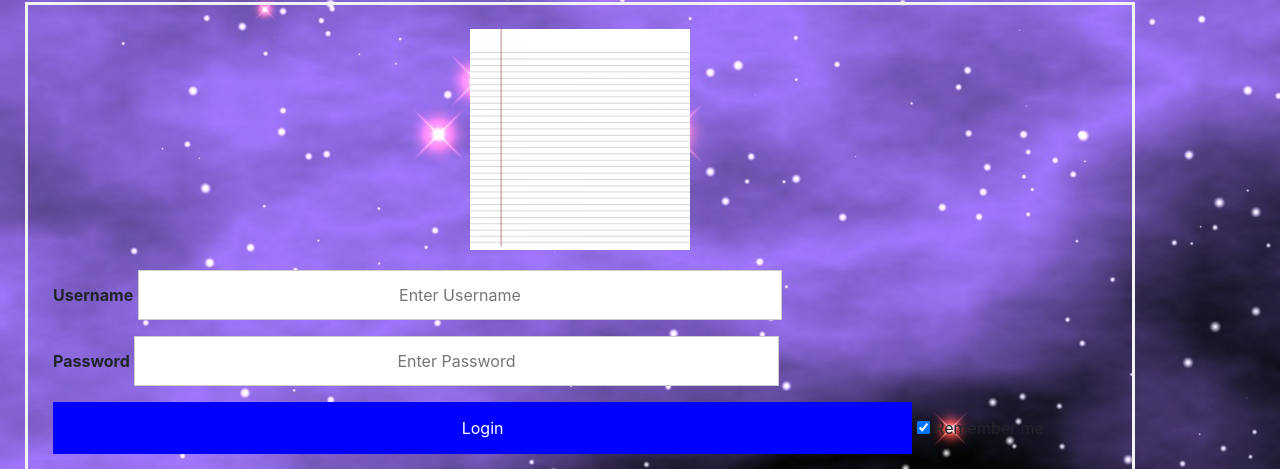
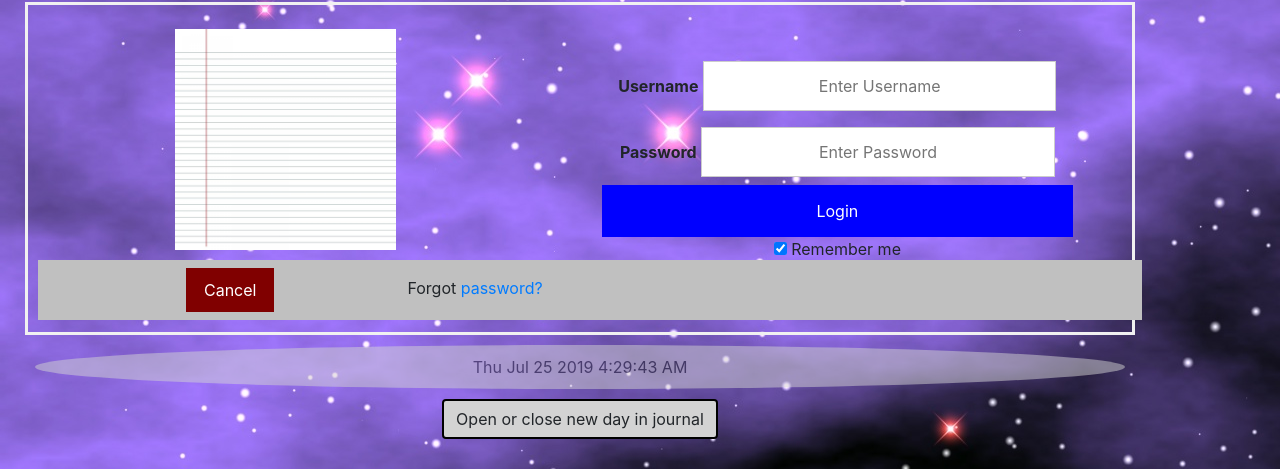
Before and after one commit to H-Len/gratitude-journal, a plain HTML site: page index.html in a window 1280 px wide. Shown: the part 299-768 px from the top of the page. Drawn offline with nearby package versions, Linux system fonts and the light colour scheme.

Commit message:
restructure 'div' and classes to adjust format on page

```diff
--- a/index.html
+++ b/index.html
@@ -30,24 +30,27 @@
       <form action="action_page.php">
         <div class="imgcontainer">
           <img class="paper" src="img/notebook-page.jpg" alt="notebook page" width="20%" class="notebookLeaf">
-          </div>
+          <!-- </div>
 
-          <div class="container">
+          <div class="container"> -->
+          <div class="entry">
+
             <label for="uname"><b>Username</b></label>
             <input type="text" placeholder="Enter Username" name="uname" required>
             <br>
             <label for="psw"><b>Password</b></label>
             <input type="password" placeholder="Enter Password" name="psw" required>
 
-            <button type="submit">Login</button>
+            <button class="submit" type="submit">Login</button>
             <label>
               <input type="checkbox" checked="checked" name="remember"> Remember me
             </label>
           </div>
 
-          <div class="container" style="background-color:#f1f1f1">
+          <div class="container" style="background-color: silver">
             <button type="button" class="cancelbtn">Cancel</button>
             <span class="psw">Forgot <a href="#">password?</a></span>
+          </div>
         </div>
       </form>
     </div>
```
Lines whose indentation alone changed are shown as unchanged.
